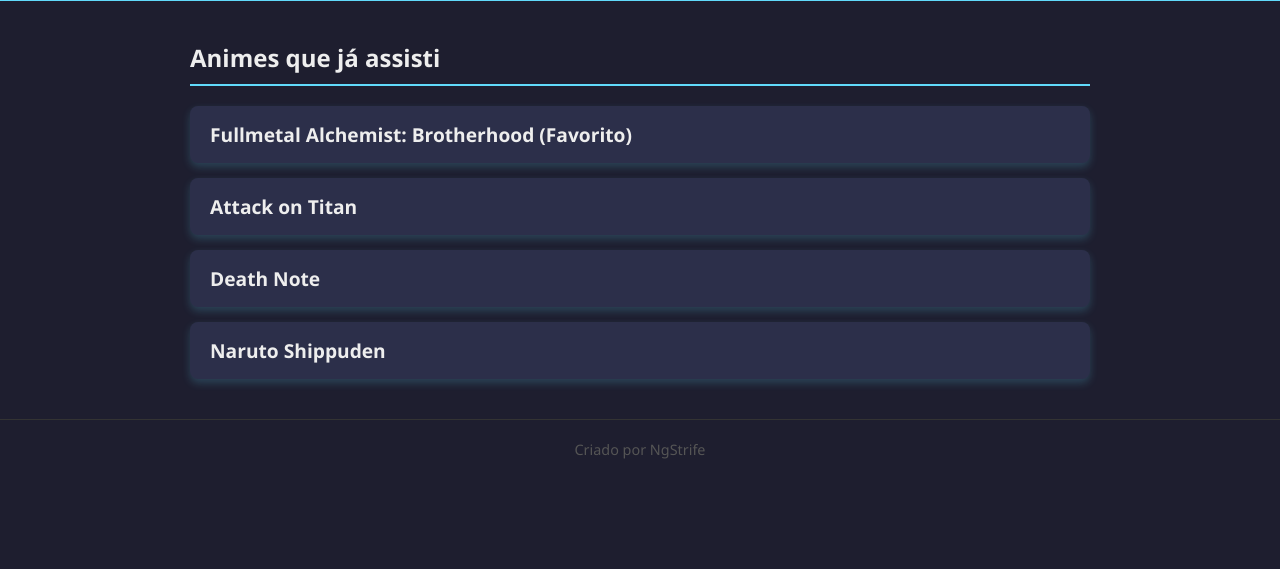
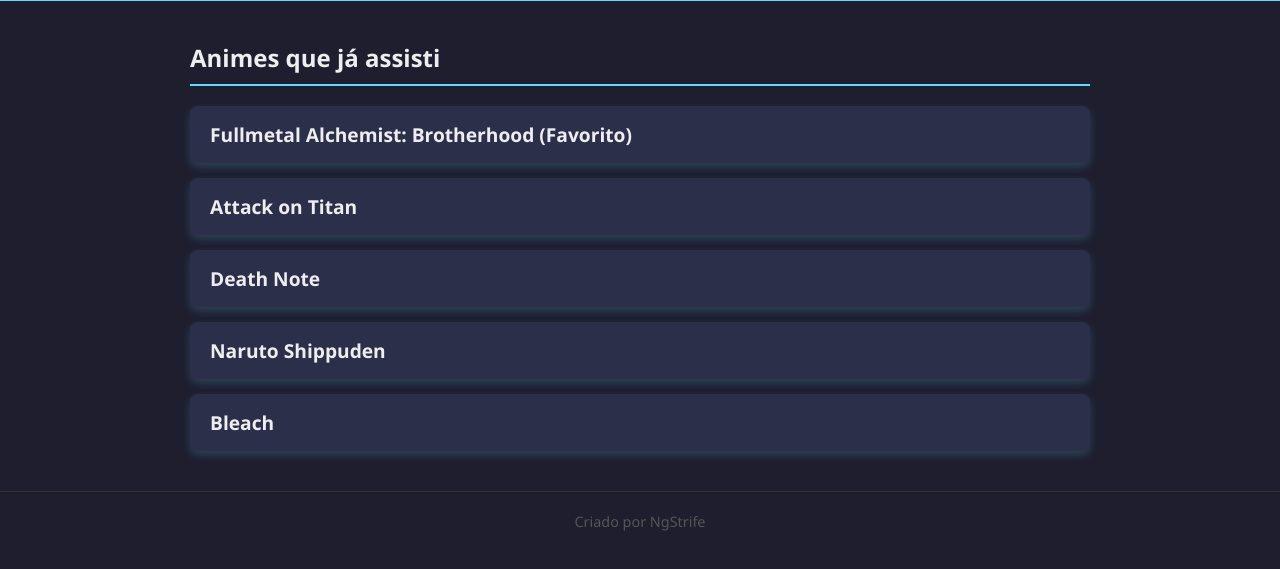
Before and after one commit to PabloFolmer/anime, a plain HTML site: page index.html in a window 1280 px wide. Shown: the part 97-666 px from the top of the page. Drawn offline with Linux system fonts and the light colour scheme.

Commit message:
Update index.html

```diff
--- a/index.html
+++ b/index.html
@@ -105,6 +105,8 @@
       <li>
         <div class="anime-title">Naruto Shippuden</div>
       </li>
+    <li>
+      <div class="anime-title">Bleach</div>
     </ul>
   </main>
 
```
